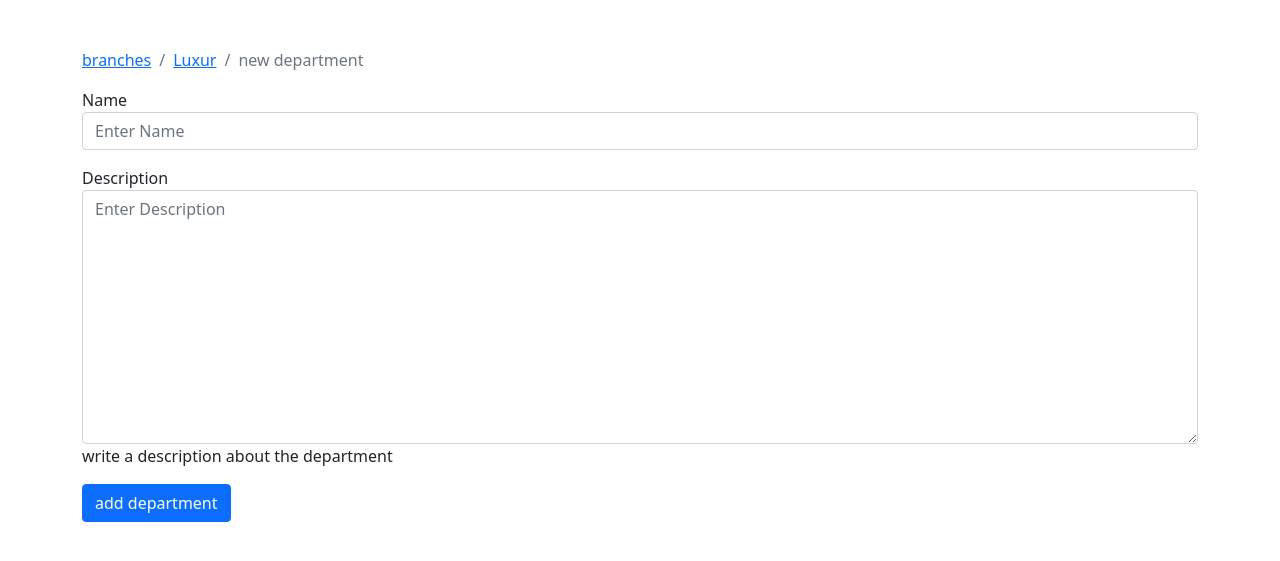
After one commit to Abdul-Rahman-Shokry/HR_System, a Django app: page /branch/5/newDepartment/ in a window 1280 px wide. The commit adds this page. Shown: the top 561 px of the page. Run offline with Django 5.2, Linux system fonts and the light colour scheme; data comes from the database, SQL or seed files in the repository; both versions use the stored data as it was after the commit; some libraries are stand-ins or nearby versions.

Commit message:
16/9/2024 (forms)

```diff
--- /dev/null
+++ b/company/forms.py
@@ -0,0 +1,21 @@
+from django import forms
+from .models import Department
+
+class newDepartmentToBranchForm(forms.ModelForm):
+    class Meta:
+        model = Department
+        fields = ['name', 'description']
+
+
+    # def clean(self):
+    #     cleaned_data = self.cleaned_data
+
+    #     try:
+    #         Department.objects.get(name=cleaned_data['name'], branch_id=self.branch_id)
+    #     except Department.DoesNotExist:
+    #         pass
+    #     else:
+    #         raise forms.ValidationError('Deprtment name is already exists in this branch')
+
+    #     # Always return cleaned_data
+    #     return cleaned_data
--- a/company/models.py
+++ b/company/models.py
@@ -12,9 +12,12 @@ class Branch(models.Model):
         return self.name
 
 class Department(models.Model):
-    name = models.CharField(max_length=50)
+    name = models.CharField(max_length=50, unique=True)
     description = models.TextField(max_length=200, help_text="write a description about the department")
     branch = models.ForeignKey('Branch', related_name="departmentsBranch", on_delete=models.CASCADE)
 
+    # class Meta:
+    #     unique_together = ('name', 'branch')
+
     def __str__(self):
         return self.name
--- a/company/templates/company/branchDetails.html
+++ b/company/templates/company/branchDetails.html
@@ -35,5 +35,5 @@
                 {%endfor%}
             </tbody>
         </table>
-        <a href="#" class="btn btn-outline-primary">Edit Department</a>
+        <a href="{% url 'newDepartmentToBranch' branch.pk %}" class="btn btn-outline-primary">Add Department to branch</a>
 {%endblock%}
--- /dev/null
+++ b/company/templates/company/newDepartmentToBranch.html
@@ -0,0 +1,16 @@
+{% extends 'base.html'%}
+{% load widget_tweaks %}
+{%block title%}
+<title>new branch</title>
+{%endblock%}
+{% block breadcrumb%}
+    <li class="breadcrumb-item active" aria-current="page"><a href="{% url 'branches' %}">branches</a></li>
+    <li class="breadcrumb-item active" aria-current="page"><a href="{% url 'branchesDetails' branch.id %}">{{branch.name}}</a></li>
+    <li class="breadcrumb-item active" aria-current="page">new department</li>
+{%endblock%}
+{% block content%}
+<form method="post" novalidate>
+    {% include 'include/form.html' %}
+    <input type="submit" class="btn btn-primary" value="add department">
+</form>
+{%endblock%}
--- /dev/null
+++ b/company/templates/include/form.html
@@ -0,0 +1,32 @@
+{% load widget_tweaks %}
+{% csrf_token %}
+{% if form.is_bound %}
+    {% for field in form %}
+        <div class="form-group">
+            {{field.label}}
+            {% with palceholderText="Enter " %}
+            {% if field.errors %}
+                {% render_field field class="form-control is-invalid" placeholder=palceholderText|add:field.label %}
+                {%for error in field.errors%}
+                    <div class="invalid-feedback">
+                        {{error}}
+                    </div>
+                {%endfor%}
+            {% else%}
+            {% render_field field class="form-control is-valid" placeholder=palceholderText|add:field.label %}
+            {% endif%}
+            <p class="font-weight-light">{{field.help_text}}</p>
+            {% endwith %}
+        </div>
+    {%endfor%}
+{%else%}
+    {% for field in form %}
+    <div class="form-group">
+        {{field.label}}
+        {% with palceholderText="Enter " %}
+        {% render_field field class="form-control" placeholder=palceholderText|add:field.label %}
+        <p class="font-weight-light">{{field.help_text}}</p>
+        {% endwith %}
+    </div>
+    {%endfor%}
+{%endif%}
--- a/company/views.py
+++ b/company/views.py
@@ -4,6 +4,7 @@ from django.contrib import messages
 from django.http import HttpResponse
 from .models import Branch, Department
 from django.shortcuts import get_object_or_404 # ??
+from .forms import newDepartmentToBranchForm
 
 
 
@@ -67,3 +68,16 @@ def editBranch(request, branch_id):
 
     context = {'branch': branch}
     return render(request, 'company/editBranch.html', context)
+
+
+def newDepartmentToBranch(request,branch_id):
+    b = Branch.objects.get(pk=branch_id)
+    form = newDepartmentToBranchForm()
+    if request.method == 'POST':
+        form = newDepartmentToBranchForm(request.POST)
+        if form.is_valid():
+            department = form.save(commit=False)
+            department.branch_id = branch_id
+            department.save()
+            return render(request,'company/branchDetails.html',{'branch':b})
+    return render(request,'company/newDepartmentToBranch.html',{'form':form,'branch':b})
--- a/project/settings.py
+++ b/project/settings.py
@@ -40,6 +40,7 @@ INSTALLED_APPS = [
 
     'company',
     'employee',
+    'widget_tweaks',
 ]
 
 MIDDLEWARE = [
--- a/project/urls.py
+++ b/project/urls.py
@@ -19,7 +19,6 @@ from django.urls import path, include
 from django.conf import settings
 from django.conf.urls.static import static
 from company import views as CompanyViews
-from employee import views as EmployeeViews
 
 urlpatterns = [
     path('admin/', admin.site.urls),
@@ -27,6 +26,7 @@ urlpatterns = [
     path('branch/<int:branch_id>',CompanyViews.branchDetails,name="branchesDetails"),
     path('new_branch', CompanyViews.newBranch, name="newBranch"),
     path('branch/<int:branch_id>/edit/', CompanyViews.editBranch, name="editBranch"),
+    path('branch/<int:branch_id>/newDepartment/', CompanyViews.newDepartmentToBranch, name="newDepartmentToBranch"),
 ]
 
 urlpatterns += static(settings.STATIC_URL, document_root=settings.STATIC_ROOT)
```
Also changed, not shown: company/urls.py (+6 -2 lines), db.sqlite3.
